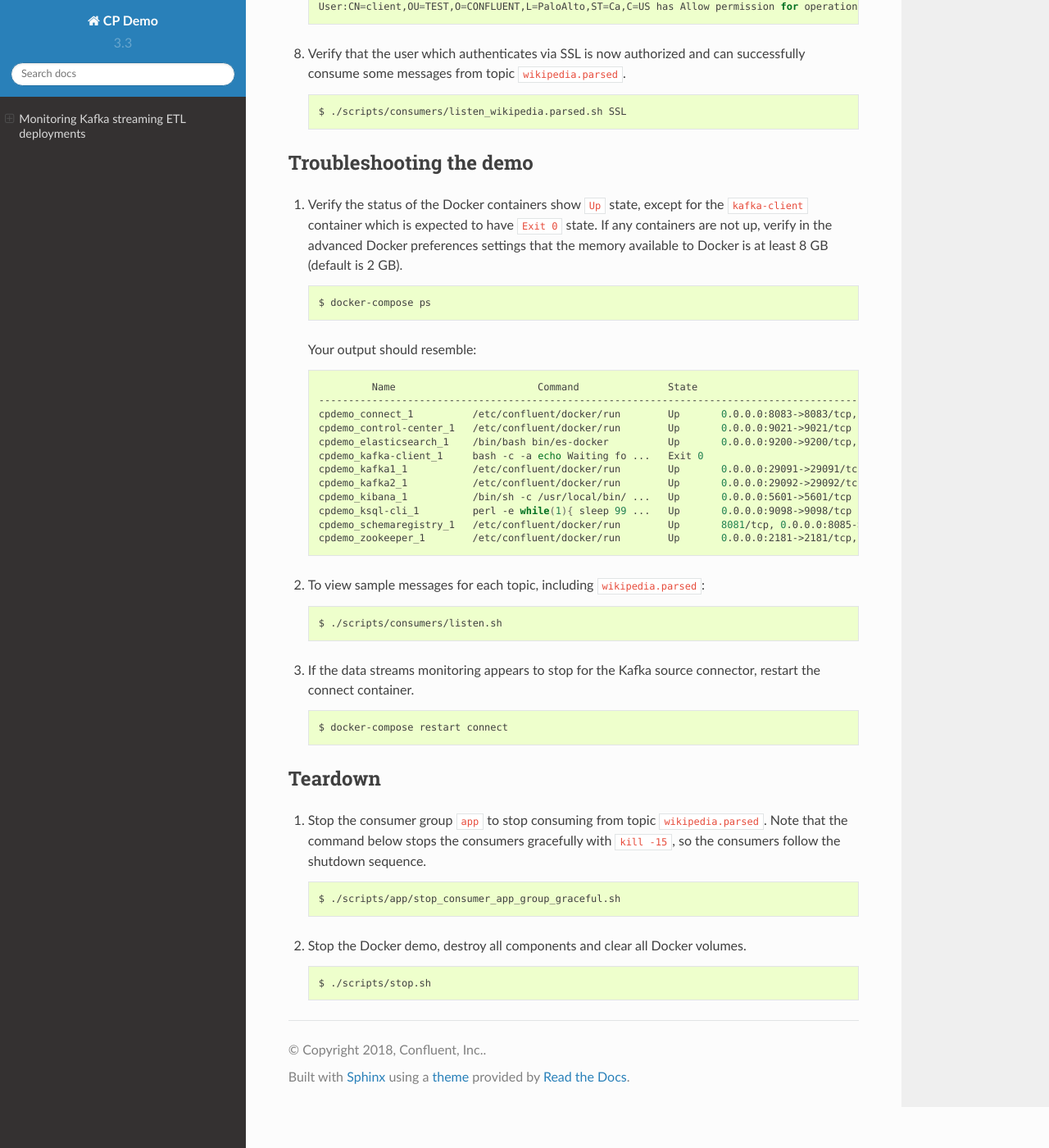
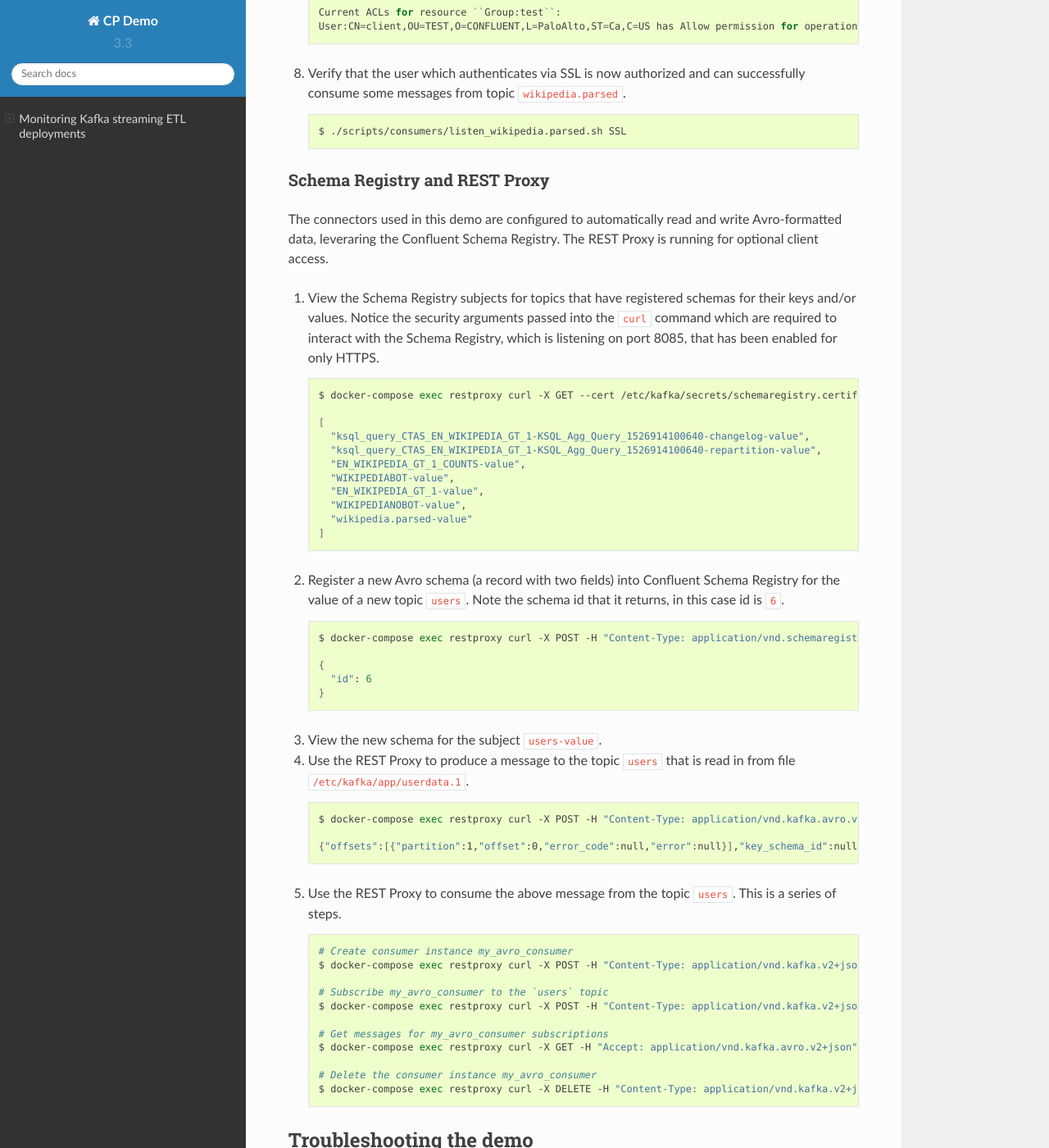
Before and after one commit to confluentinc/cp-demo, a Sphinx documentation site: the page built from docs/index.rst, in a window 1280 px wide and 1400 px high, scrolled down 23994 px. Shown: the whole window at 82% size. Built offline with Sphinx 7.4.7 and the Read the Docs theme 2.0.0, drawn with Linux system fonts in a browser that asks for light colours; some of the changed text lies outside the part shown.

Commit message:
Working REST proxy, but no HTTPS to rest proxy

```diff
--- a/docs/index.rst
+++ b/docs/index.rst
@@ -998,6 +998,74 @@ authorized to communicate with the cluster.
         $ ./scripts/consumers/listen_wikipedia.parsed.sh SSL
 
 
+Schema Registry and REST Proxy
+------------------------------
+
+The connectors used in this demo are configured to automatically read and write Avro-formatted data, leveraring the Confluent Schema Registry.  The REST Proxy is running for optional client access.
+
+1. View the Schema Registry subjects for topics that have registered schemas for their keys and/or values. Notice the security arguments passed into the ``curl`` command which are required to interact with the Schema Registry, which is listening on port 8085, that has been enabled for only HTTPS.
+
+   .. sourcecode:: bash
+
+     $ docker-compose exec restproxy curl -X GET --cert /etc/kafka/secrets/schemaregistry.certificate.pem --key /etc/kafka/secrets/schemaregistry.key --tlsv1.2 --cacert /etc/kafka/secrets/snakeoil-ca-1.crt https://schemaregistry:8085/subjects | jq .
+
+     [
+       "ksql_query_CTAS_EN_WIKIPEDIA_GT_1-KSQL_Agg_Query_1526914100640-changelog-value",
+       "ksql_query_CTAS_EN_WIKIPEDIA_GT_1-KSQL_Agg_Query_1526914100640-repartition-value",
+       "EN_WIKIPEDIA_GT_1_COUNTS-value",
+       "WIKIPEDIABOT-value",
+       "EN_WIKIPEDIA_GT_1-value",
+       "WIKIPEDIANOBOT-value",
+       "wikipedia.parsed-value"
+     ]
+
+2. Register a new Avro schema (a record with two fields) into Confluent Schema Registry for the value of a new topic ``users``. Note the schema id that it returns, in this case id is ``6``.
+
+   .. sourcecode:: bash
+
+     $ docker-compose exec restproxy curl -X POST -H "Content-Type: application/vnd.schemaregistry.v1+json" --cert /etc/kafka/secrets/schemaregistry.certificate.pem --key /etc/kafka/secrets/schemaregistry.key --tlsv1.2 --cacert /etc/kafka/secrets/snakeoil-ca-1.crt --data '{ "schema": "[ { \"type\":\"record\", \"name\":\"user\", \"fields\": [ {\"name\":\"userid\",\"type\":\"long\"}, {\"name\":\"username\",\"type\":\"string\"} ]} ]" }' https://schemaregistry:8085/subjects/users-value/versions | jq .
+
+     {
+       "id": 6
+     }
+
+3. View the new schema for the subject ``users-value``.
+
+   .. sourcecode:: bash
+     $ docker-compose exec restproxy curl -X GET --cert /etc/kafka/secrets/schemaregistry.certificate.pem --key /etc/kafka/secrets/schemaregistry.key --tlsv1.2 --cacert /etc/kafka/secrets/snakeoil-ca-1.crt https://schemaregistry:8085/subjects/users-value/versions/1 | jq .
+
+     {
+       "subject": "users-value",
+       "version": 1,
+       "id": 6,
+       "schema": "{\"type\":\"record\",\"name\":\"user\",\"fields\":[{\"name\":\"username\",\"type\":\"string\"},{\"name\":\"userid\",\"type\":\"long\"}]}"
+     }
+
+4. Use the REST Proxy to produce a message to the topic ``users`` that is read in from file ``/etc/kafka/app/userdata.1``.
+
+   .. sourcecode:: bash
+
+     $ docker-compose exec restproxy curl -X POST -H "Content-Type: application/vnd.kafka.avro.v2+json" -H "Accept: application/vnd.kafka.v2+json" --cert /etc/kafka/secrets/restproxy.certificate.pem --key /etc/kafka/secrets/restproxy.key --tlsv1.2 --cacert /etc/kafka/secrets/snakeoil-ca-1.crt --data '{"value_schema_id": 6, "records": [{"value": {"user":{"userid": 1, "username": "Bunny Smith"}}}]}' http://restproxy:8082/topics/users
+
+     {"offsets":[{"partition":1,"offset":0,"error_code":null,"error":null}],"key_schema_id":null,"value_schema_id":6}
+
+5. Use the REST Proxy to consume the above message from the topic ``users``. This is a series of steps.
+
+   .. sourcecode:: bash
+
+     # Create consumer instance my_avro_consumer
+     $ docker-compose exec restproxy curl -X POST -H "Content-Type: application/vnd.kafka.v2+json" --data '{"name": "my_consumer_instance", "format": "avro", "auto.offset.reset": "earliest"}' http://restproxy:8082/consumers/my_avro_consumer
+
+     # Subscribe my_avro_consumer to the `users` topic
+     $ docker-compose exec restproxy curl -X POST -H "Content-Type: application/vnd.kafka.v2+json" --data '{"topics":["users"]}' http://restproxy:8082/consumers/my_avro_consumer/instances/my_consumer_instance/subscription
+
+     # Get messages for my_avro_consumer subscriptions
+     $ docker-compose exec restproxy curl -X GET -H "Accept: application/vnd.kafka.avro.v2+json" http://restproxy:8082/consumers/my_avro_consumer/instances/my_consumer_instance/records
+
+     # Delete the consumer instance my_avro_consumer
+     $ docker-compose exec restproxy curl -X DELETE -H "Content-Type: application/vnd.kafka.v2+json" http://restproxy:8082/consumers/my_avro_consumer/instances/my_consumer_instance
+
+
 ========================
 Troubleshooting the demo
 ========================
@@ -1022,6 +1090,7 @@ Troubleshooting the demo
         cpdemo_kafka2_1           /etc/confluent/docker/run        Up       0.0.0.0:29092->29092/tcp, 0.0.0.0:9092->9092/tcp
         cpdemo_kibana_1           /bin/sh -c /usr/local/bin/ ...   Up       0.0.0.0:5601->5601/tcp
         cpdemo_ksql-cli_1         perl -e while(1){ sleep 99 ...   Up       0.0.0.0:9098->9098/tcp
+        cpdemo_restproxy_1       /etc/confluent/docker/run        Up       8082/tcp, 0.0.0.0:8086->8086/tcp
         cpdemo_schemaregistry_1   /etc/confluent/docker/run        Up       8081/tcp, 0.0.0.0:8085->8085/tcp
         cpdemo_zookeeper_1        /etc/confluent/docker/run        Up       0.0.0.0:2181->2181/tcp, 2888/tcp, 3888/tcp
 
```
Also changed, not shown: docker-compose.yml (+15 -4 lines), 6 other files.
